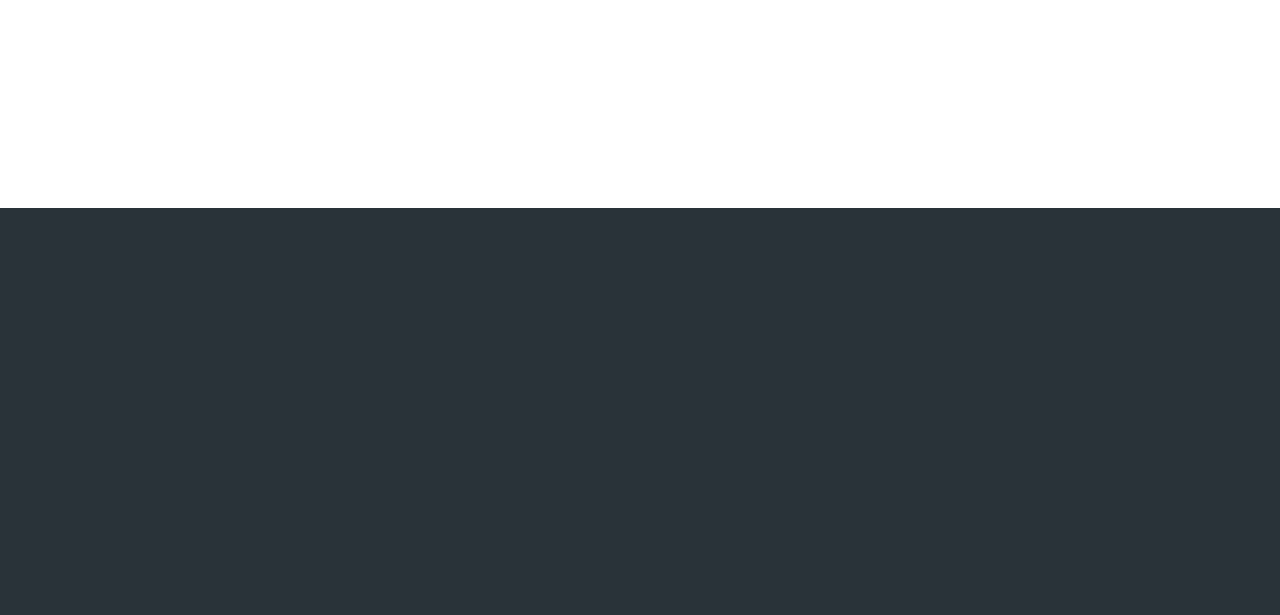
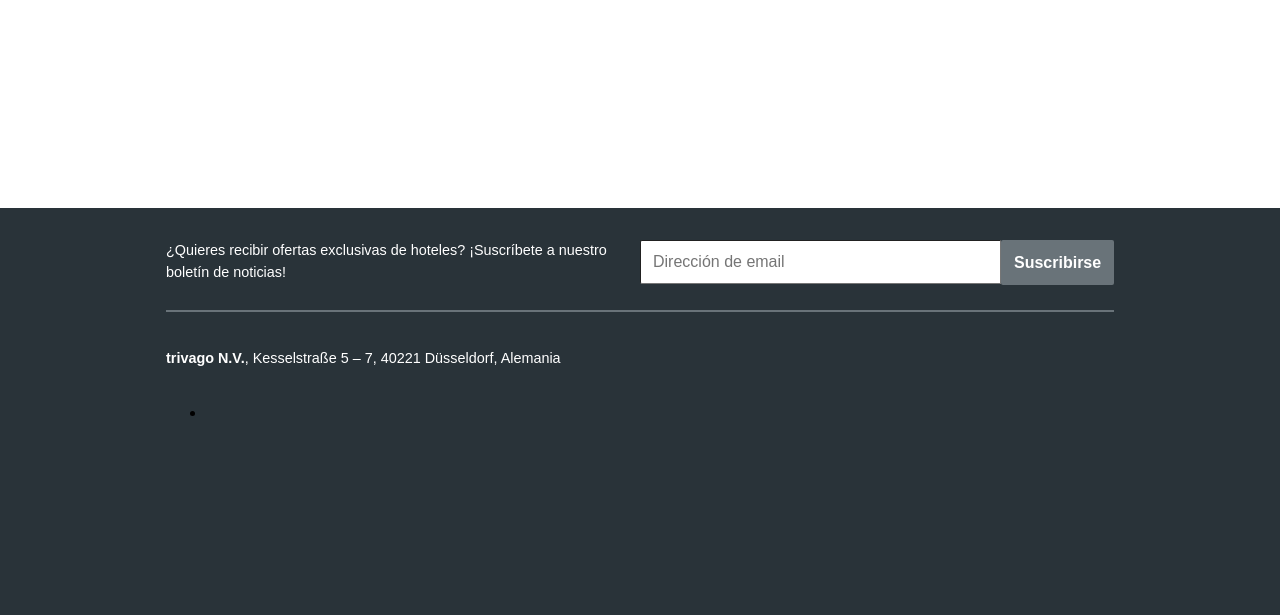
Before and after one commit to erick996/Proyecto-Trivago, a PHP site: page / in a window 1280 px wide; the page is wider, and only the part inside the window is pictured. Shown: the part 1649-2264 px from the top of that part. Run offline with PHP 8.4, Linux system fonts and the light colour scheme.

Commit message:
Página informativa

```diff
--- a/css/estilos1.css
+++ b/css/estilos1.css
@@ -67,7 +67,7 @@
     height: 44px;
 }
 
-.btn{
+.buscar-btn{
     float:left;
     width: 103px;
     background-color: rgb(0,127,173);
@@ -83,7 +83,7 @@
     cursor: pointer;
 }
 
-.btn:hover{
+.buscar-btn:hover{
     background-color: #005F81;
 }
 
@@ -99,7 +99,7 @@
     outline-offset: -3px;
 }
 
-.btn:focus{
+.buscar-btn:focus{
         outline: 1px dotted white;
         outline-offset: -3px;
     }
@@ -131,43 +131,6 @@
 }
 
 
-
-    /*#footer{
-        background: #293339;
-        width: 100%;
-        height: 531px;
-        padding-top: 32px;
-
-    }
-
-    #footer-registro-email{
-        width: 948px;
-        height: 78px;
-        padding: 0px 16px;
-        margin:0px auto 32px auto;
-    }
-
-    #footer-direction{
-        width: 980px;
-        height: 122px;
-        margin-left: auto;
-        margin-right: auto;
-    }
-
-    #footer-others{
-        width: 980px;
-        height: 164px;
-        padding-bottom:16px;
-        margin-right:auto;
-        margin-left:auto;
-    }
-
-    #footer-logo-copyright{
-        height: 55px;
-        padding:32px;
-        background: #37454D;
-    }*/
-
 .copyright-footer{
     width:100%;
     height: 15px;
@@ -195,6 +158,102 @@
     height: 78px;
     padding: 0px 16px;
     margin:0px auto 32px auto;
+
+}
+
+.subs-form{
+    width: 948px;
+    height: 72px;
+    margin-bottom: 36px;
+    box-sizing: border-box;
+    border-bottom-width: 2px;
+    border-bottom-style: solid;
+    border-bottom-color: rgb(105, 115, 121);
+
+}
+
+.subs-section {
+    width: 474px;
+    height: 76px;
+    box-sizing: border-box;
+    float:left;
+    justify-content: stretch;
+}
+
+.suscripciones{
+    width: 458px;
+    height: 26px;
+    padding-right: 16px;
+    margin-bottom: 16px;
+    margin-top: 0px;
+    font-size: 0.9em;
+    color: white;
+    font-family: Arial, Helvetica, sans-serif;
+    line-height: 1.5;
+}
+
+.subs-email{
+    width: 474px;
+    height: 76px;
+    box-sizing: border-box;
+    float: right;
+}
+
+.email-promos{
+width: 335px;
+height: 42px;
+margin-bottom: 32px;
+padding: 0px 12px;
+border-width: 1px;
+color: rgb(44, 44, 44);
+font-size: 16px;
+font-family: Arial, Helvetica, sans-serif;
+border-radius: 2px 0 0 2px;
+}
+
+.email-promos:hover{
+    cursor:text;
+}
+.email-promos:focus{
+outline: 1px dotted black;
+outline-offset: -3px;
+}
+
+
+
+.suscribirse-btn{
+    float: right;
+    width: 113px;
+    height: 44.2px;
+    padding: 13px 13px 11px 13px;
+    border: 0px;
+    border-radius: 2px;
+    background: #697379;
+    text-align: center;
+    font-family: sans-serif;
+    font-size: 1em;
+}
+
+.suscribirse-btn:hover {
+    cursor: pointer;
+    background: #37454D;
+
+}
+
+.suscribirse-btn:active {
+    background: #37454D;
+}
+
+.suscribirse-btn:focus{
+    background: #37454D;
+    outline: 1px dotted white;
+    outline-offset: -3px;
+}
+
+.subs-text{
+    color:white;
+
+    font-weight: 700;
 }
 
 .footer-direction{
@@ -202,6 +261,31 @@
     height: 122px;
     margin-left: auto;
     margin-right: auto;
+}
+
+.direction{
+    width:622px;
+    height: 122px;
+    padding: 0px 16px;
+    float: left;
+
+}
+
+.footer-address{
+    width: 605px;
+    height: 22px;
+    padding-right: 16px;
+    margin-bottom: 32px;
+    margin-top: 0px;
+    font-family: Arial, Helvetica, sans-serif;
+    color: white;
+    font-size: 0.9em;
+}
+
+.social-media{
+    width: 621px;
+    height: 36px;
+    margin-bottom: 32px;
 }
 
 .footer-others{
--- a/index.html
+++ b/index.html
@@ -52,7 +52,7 @@
                  <div class="searchingbar">
                     <input type="text" placeholder="Ej.: Islas de la Bahía" class="search-bar search-bar-icon">
                     <div class="search-btn">
-                            <button class="btn">
+                            <button class="buscar-btn">
                                 <span>Buscar</span>
                             </button>
                      </div>
@@ -66,8 +66,32 @@
             <div style="width: 1443px; height: 1390.40px; padding:0px 180.50px "></div>
         </main>
         <footer id="footer" style="background: #293339">
-            <div class="footer-registro-email"></div>
-            <div class="footer-direction"></div>
+            <div class="footer-registro-email">
+                <form class="subs-form">
+                    <div class="subs-section">
+                        <p class="suscripciones">
+                            ¿Quieres recibir ofertas exclusivas de hoteles? ¡Suscríbete a nuestro boletín de noticias!
+                        </p>
+                    </div>
+                    <div class="subs-email">
+                        <input type="email" placeholder="Dirección de email" class="email-promos">
+                    <button class="suscribirse-btn">
+                        <span class="subs-text">Suscribirse</span>
+                    </button>
+                    </div>
+                </form>
+            </div>
+            <div class="footer-direction">
+                <div class="direction">
+                    <p class="footer-address">
+                        <strong>trivago N.V.</strong>, Kesselstraße 5 – 7, 40221 Düsseldorf, Alemania
+                    </p>
+                    <ul class="social-media">
+                        <li></li>
+                    </ul>
+                </div>
+            </div>
+
             <div class="footer-others" ></div>
             <div class="footer-logo-copyright">
                 <div  id= "logo-footer">
```
Also changed, not shown: img/facebook-logo.png (added), img/instagram-logo.png (added), img/linkedin-logo.png (added), img/pinterest-logo.png (added), img/twitter-logo.png (added), img/youtube-logo.png (added).
